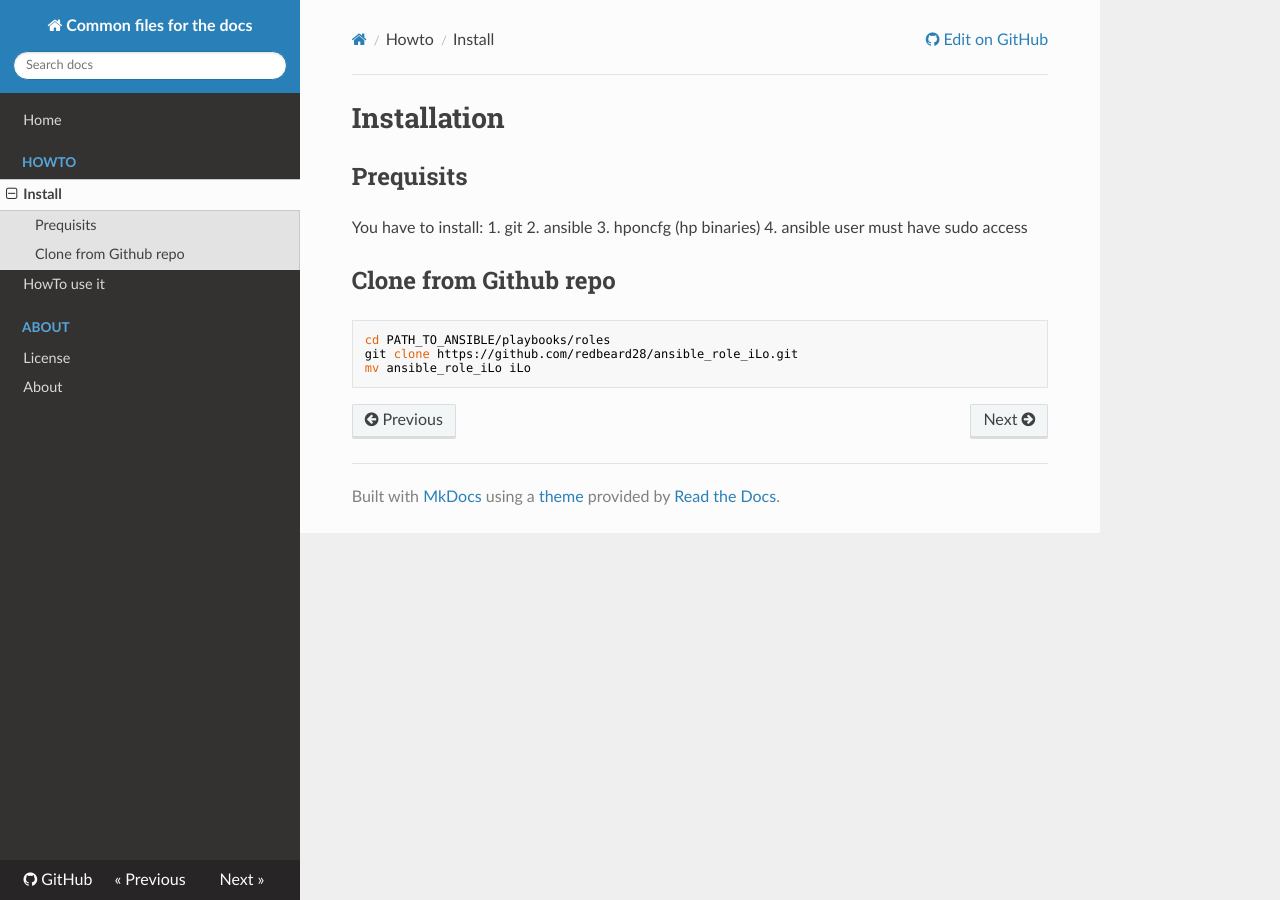
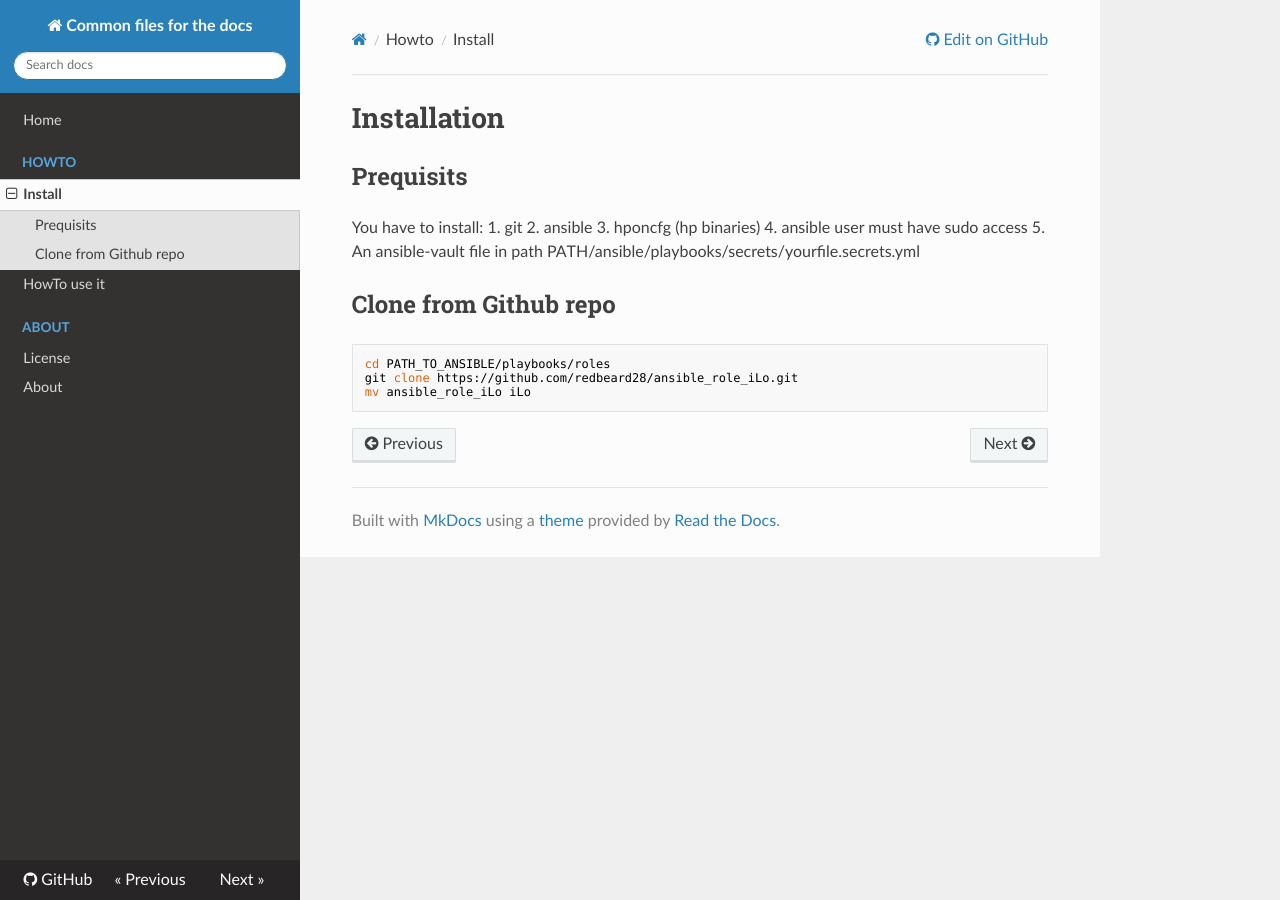
Before and after one commit to redbeard28/ansible_role_iLo, an MkDocs documentation site: the page built from docs/install.md, in a window 1280 px wide. Built offline with MkDocs 1.6.1, drawn with Linux system fonts in a browser that asks for light colours; nearby versions of some CDN libraries; old or Windows-style settings are respelled for this version of MkDocs.

```diff
--- a/docs/install.md
+++ b/docs/install.md
@@ -6,6 +6,7 @@ You have to install:
 2. ansible
 3. hponcfg (hp binaries)
 4. ansible user must have sudo access
+5. An ansible-vault file in path PATH/ansible/playbooks/secrets/yourfile.secrets.yml
 
 
 ## Clone from Github repo
--- a/infra-ilo.yml
+++ b/infra-ilo.yml
@@ -2,7 +2,7 @@
 - hosts: all
   become_method: sudo
   vars_files:
-    - secrets/{{site}}-secrets.yml
+    - secrets/yourfile.secrets.yml
   vars:
     passwdHPiLo: "{{ vault_HP_ilo_hpadmin_pwd }}"
     passwdORACLEiLo: "{{ vault_ORACLE_ilo_admin_pwd }}"
```
Also changed, not shown: README.md (+1 -1 lines).
